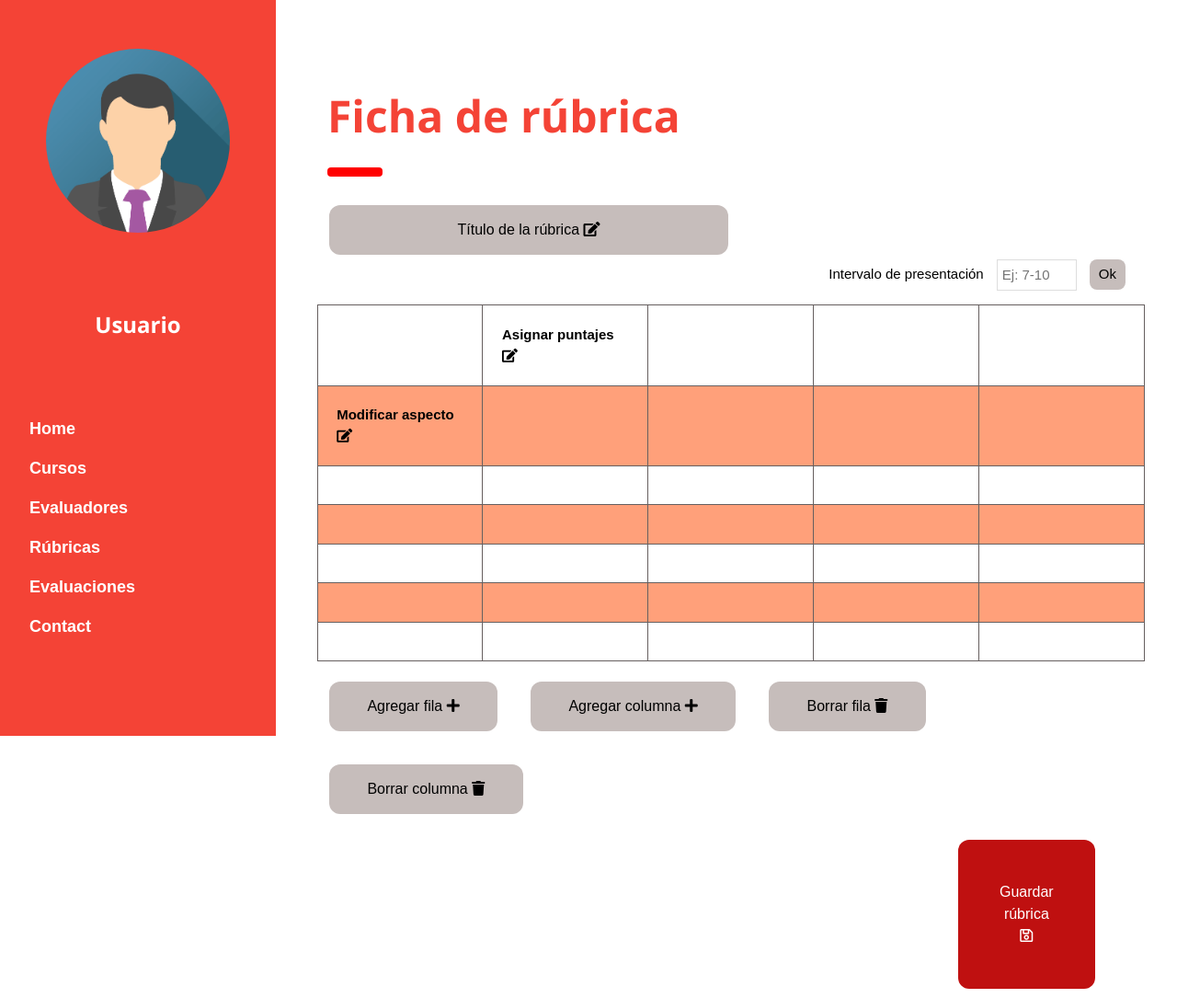
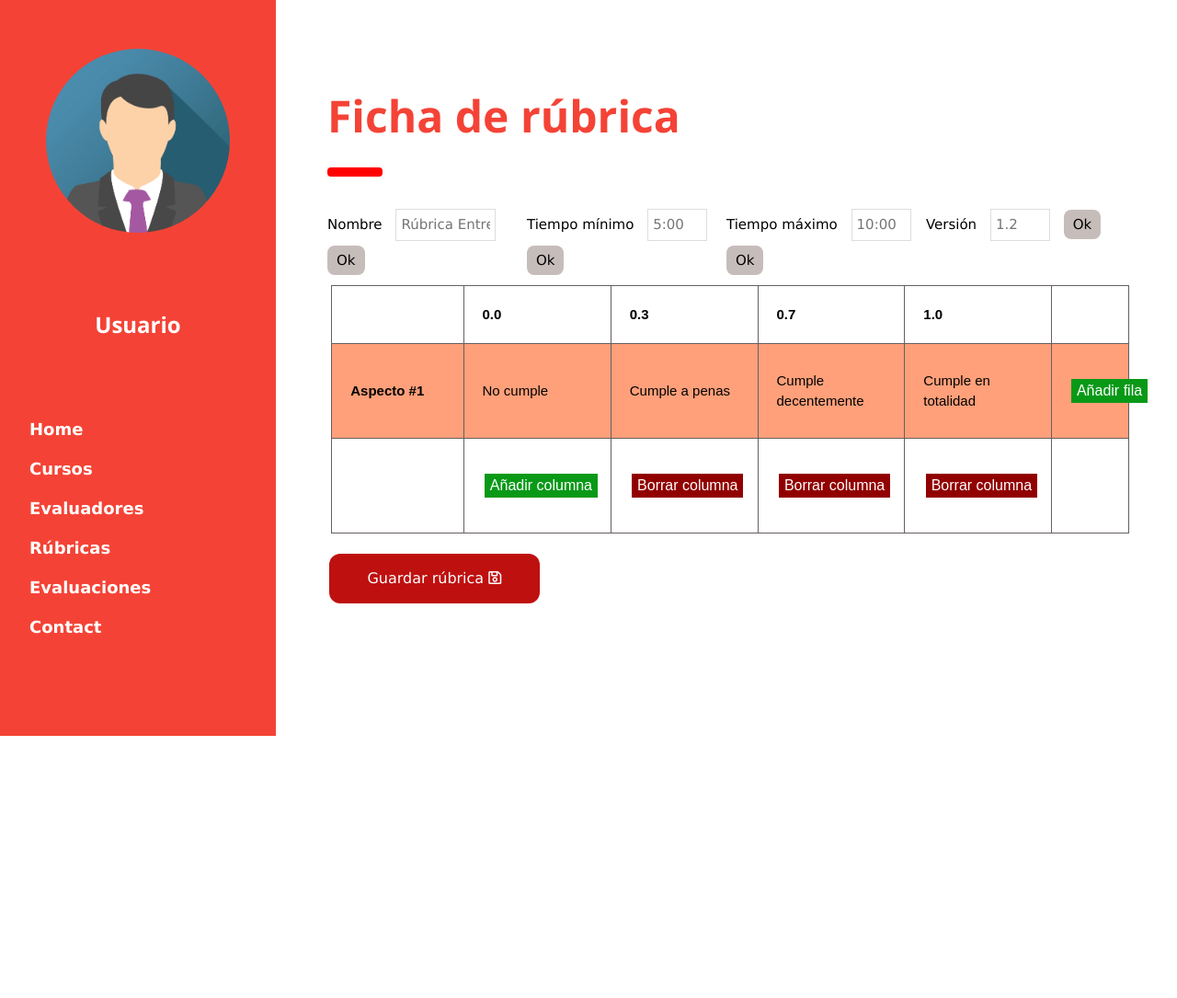
Before and after one commit to DCC-CC4401/2019-1-fsociety-T4, a Django app: page /EvPresentaciones/FichasRubricas/FichaRubricaAdministrador in a window 1280 px wide; the page is wider, and only the part inside the window is pictured. Shown: that part at 92% size. After the commit the page ends 800 px from the top of that part, so only its background shows below. Run offline with Django 3.2, Linux system fonts and the light colour scheme; some libraries are stand-ins or nearby versions.

Commit message:
Añadida funcionalidad html dinámica de modificar rúbrica. Falta guardar tabla en CSV

```diff
--- /dev/null
+++ b/EvPresentaciones/static/EvPresentaciones/ficharubrica.css
@@ -0,0 +1,137 @@
+.button2 {
+    background-color: #c6bdbb;
+    /* Green */
+    border: none;
+    color: black;
+    padding: 15px 32px;
+    text-align: center;
+    text-decoration: none;
+    display: inline-block;
+    font-size: 16px;
+    margin: 0.2px 2px;
+    cursor: pointer;
+}
+
+.button2 {
+    width: 50%;
+    border-radius: 12px;
+}
+
+.button2.button2:hover {
+    background-color: #FFA07A;
+}
+
+.form-inline label {
+    margin: 5px 0 5px 0;
+}
+
+.form-inline input {
+    vertical-align: middle;
+    margin: 5px 10px;
+    padding: 5px;
+    width: 50%;
+    background-color: #fff;
+    border: 1px solid #ddd;
+}
+
+.form-inline button {
+    padding: 5px 10px;
+    background-color: #c6bdbb;
+    border: none;
+    color: black;
+    cursor: pointer;
+    border-radius: 8px;
+}
+
+.form-inline button:hover {
+    background-color: #FFA07A;
+}
+
+table.orange {
+    font-family: arial, sans-serif;
+    border-collapse: collapse;
+    width: 100%;
+    cursor: pointer;
+    margin: 10px 0.5% 0.5%;
+}
+
+table.orange td,th {
+    border: 1px solid #665f5f;
+    text-align: left;
+    width: 20%;
+    padding: 2.3%;
+}
+table.orange tr:nth-child(even) {
+    background-color: #FFA07A;
+}
+
+.btn-group .button {
+    background-color: #c6bdbb;
+    border: none;
+    color: black;
+    padding: 15px 2%;
+    text-align: center;
+    text-decoration: none;
+    display: inline-block;
+    font-size: 16px;
+    cursor: pointer;
+    margin: 18px 2%;
+}
+
+.btn-group .button {
+    border-radius: 12px;
+}
+
+.btn-group .button:hover {
+    background-color: #FFA07A;
+}
+
+.button1 {
+    background-color: #BF1010;
+    border: none;
+    color: white;
+    padding: 15px 4.6%;
+    text-align: center;
+    text-decoration: none;
+    display: inline-block;
+    font-size: 16px;
+    margin: 18px 2%;
+    cursor: pointer;
+    border-radius: 12px;
+}
+
+.button1.button1:hover {
+    background-color: #FFA07A;
+}
+
+.button-add {
+    background-color: #099917;
+    border: none;
+    color: white;
+    text-align: center;
+    text-decoration: none;
+    display: inline-block;
+    font-size: 16px;
+    margin: 18px 2%;
+    /* cursor: pointer; */
+    /* border-radius: 12px; */
+}
+
+.button-add.button-add:hover {
+    background-color: #00e216;
+}
+
+.button-delete {
+    background-color: #910000;
+    border: none;
+    color: white;
+    text-align: center;
+    text-decoration: none;
+    display: inline-block;
+    font-size: 16px;
+    margin: 18px 2%;
+}
+
+.button-delete.button-delete:hover {
+    background-color: #e20000;
+}
--- a/EvPresentaciones/templates/EvPresentaciones/BASE/base.html
+++ b/EvPresentaciones/templates/EvPresentaciones/BASE/base.html
@@ -7,7 +7,9 @@
 <meta name="viewport" content="width=device-width, initial-scale=1">
 <link rel="stylesheet" href="{% static 'EvPresentaciones/style.css' %}">
 <link rel="stylesheet" href="{% static 'EvPresentaciones/w3.css' %}">
+<link rel="stylesheet" href="{% static 'EvPresentaciones/ficharubrica.css' %}">
 <link rel="stylesheet" href="https://fonts.googleapis.com/css?family=Poppins">
+<script src="https://ajax.googleapis.com/ajax/libs/jquery/3.4.0/jquery.min.js"></script>
 <link rel="stylesheet" href="https://use.fontawesome.com/releases/v5.8.1/css/all.css"
   integrity="sha384-50oBUHEmvpQ+1lW4y57PTFmhCaXp0ML5d60M1M7uH2+nqUivzIebhndOJK28anvf" crossorigin="anonymous">
 </head>
--- /dev/null
+++ b/EvPresentaciones/templates/EvPresentaciones/FichasRubricas/FichaRubricaAdministrador-1.html
@@ -0,0 +1,144 @@
+{% extends 'EvPresentaciones/BASE/base.html' %}
+{% block contenido %}
+    <!-- HEADER -->
+    <div class="w3-container" id="portada" style="margin-top:80px; margin-bottom:10px">
+        <h1 class="w3-xxxlarge w3-text-red"><b>Ficha de rúbrica</b></h1>
+        <hr style="width:50px;border:5px solid red" class="w3-round">
+    </div>
+
+    <div class="w3-container">
+        <div class="w3-quarter">
+            <form class="form-inline">
+                <label>Nombre</label>
+                <input placeholder="Rúbrica Entrega 4" name="nombre-rubrica">
+                <button type="submit">Ok</button>
+            </form>
+        </div>
+        <div class="w3-quarter">
+            <form class="form-inline">
+                <label>Tiempo mínimo</label>
+                <input placeholder="5:00" name="t-min" style="width: 30%">
+                <button type="submit">Ok</button>
+            </form>
+        </div>
+        <div class="w3-quarter">
+            <form class="form-inline">
+                <label>Tiempo máximo</label>
+                <input placeholder="10:00" name="t-max" style="width: 30%">
+                <button type="submit">Ok</button>
+            </form>
+        </div>
+        <div class="w3-quarter">
+            <form class="form-inline">
+                <label>Versión</label>
+                <input placeholder="1.2" name="version" style="width: 30%">
+                <button type="submit">Ok</button>
+            </form>
+        </div>
+    </div>
+
+    <div class="w3-container">
+        <table id="tabla-rubrica" class="orange">
+            <tr>
+                <th></th>
+                <th contenteditable='true'>0.0</th>
+                <th contenteditable='true'>0.3</th>
+                <th contenteditable='true'>0.7</th>
+                <th contenteditable='true'>1.0</th>
+                <th></th>
+            </tr>
+            <tr>
+                <th contenteditable='true'>Aspecto #1</th>
+                <td contenteditable='true'>No cumple</td>
+                <td contenteditable='true'>Cumple a penas</td>
+                <td contenteditable='true'>Cumple decentemente</td>
+                <td contenteditable='true'>Cumple en totalidad</td>
+                <td><input type='button' class='button-add' value='Añadir fila' onclick="addRow()"></td>
+            </tr>
+            <tr>
+                <th></th>
+                <td><input type='button' class='button-add' value='Añadir columna' onclick="addCol()"></td>
+                <td><input type='button' class='button-delete DeleteCol' value='Borrar columna' onclick="removeCol(this)"></td>
+                <td><input type='button' class='button-delete DeleteCol' value='Borrar columna' onclick="removeCol(this)"></td>
+                <td><input type='button' class='button-delete DeleteCol' value='Borrar columna' onclick="removeCol(this)"></td>
+                <td></td>
+            </tr>
+        </table>
+    </div>
+
+    <div class="w3-row">
+        <button class="button1">Guardar rúbrica <i class="far fa-save"></i></button>
+    </div>
+
+    <script>
+
+    // Añade una fila al final antes de los botones de columna
+    function addRow(){
+        var total = $('#tabla-rubrica tr').length; // Total de filas
+        var cantidadDeTds = $('#tabla-rubrica tbody tr:nth(1)').find("td").length - 1; // Menos el boton
+        var interior = "<th contenteditable='true'></th>";
+        for(var i = 0; i < cantidadDeTds; i++){
+            interior += "<td contenteditable='true'></td>";
+        }
+        interior += "<td><input type='button' class='button-delete' value='Borrar fila' onclick=\"removeRow(this)\"></td>";
+        var newRow = $("<tr>").append(interior).append("</tr>");
+        newRow.insertAfter($('#tabla-rubrica tbody tr:nth('+(total-2)+')')); // Insertar antes de los botones de columna
+    }
+
+    // Remueve la fila donde esta el boton
+    function removeRow(object){
+        $(object).closest('tr').remove();
+    }
+
+    function removeCol(object){
+        var ColIndex = $(object).closest("td").index(); // El boton siempre a a estar dentro de un td
+        //alert(ColIndex);
+        $("#tabla-rubrica tr").each(function(){ // Para todas las filas
+            // Spy la primera o la última
+            //alert($(this).index());
+            if($(this).index() == 0){
+                $(this).find("th:eq(" + ColIndex + ")").remove();
+            }else if($(this).index() == $('#tabla-rubrica tr').length - 1){
+                $(this).find("td:eq(" + (ColIndex-1) + ")").remove();
+            }else{
+                //alert("Borro elemento " + ColIndex - 1);
+                $(this).find("td:eq(" + (ColIndex-1) + ")").remove();
+            }
+        });
+    }
+
+    // Añade columna en la penultima fila (antes de los botones)
+    function addCol(){
+        $("#tabla-rubrica tr").each(function(){
+            if($(this).find("th").length != 1){ // Si soy cabecera
+                var n = $(this).find("th").length; // largo de yo
+                $(this).find("th:eq("+(n-1)+")").remove(); // Saco vacio
+                $(this).append("<th contenteditable='true'></th>"); // Pongo celda editable
+                $(this).append("<th></th>"); // Pongo vacio
+            }else{ // Si soy fila de abajo porque tengo un header en la primera columna
+                var total = $('#tabla-rubrica tr').length; // Total de filas
+                var yo = $(this).closest("tr").index();
+                //alert("total " + total+" yo " + yo);
+                if((total-1) == yo){ // Si soy la ultima fila
+                    var n = $(this).find("td").length; // Largo de td de ultima fila
+                    //var d = $(this).find("td:eq("+(n-2)+")").html(); // Copiar el boton eliminar
+                    $(this).find("td:eq("+(n-1)+")").remove(); // Borrar vacío
+                    $(this).append("<td><input type='button' class='button-delete DeleteCol' value='Borrar columna' onclick=\"removeCol(this)\"></td>"); // Agregar boton eliminar
+                    $(this).append("<td></td>"); // Agregar vacío
+
+                }else{
+                    var n = $(this).find("td").length; // Largo de fila actual
+                    var d = $(this).find("td:eq("+(n-1)+")").html(); // Copio boton
+                    $(this).find("td:eq("+(n-1)+")").remove(); // Saco boton
+                    $(this).append("<td contenteditable='true'></td>"); // Inserto celda vacia editable
+                    $(this).append("<td>"+d+"</td>"); // Inserto boton
+                }
+            }
+
+        })
+    }
+
+
+    </script>
+    <!-- End page content -->
+    {% endblock %}
--- a/EvPresentaciones/views.py
+++ b/EvPresentaciones/views.py
@@ -209,28 +209,32 @@ def Rubricas_admin(request):
     listaDeAspectos = []
     listaNombres = []
 
-    for rubrica in rubricas:
+    for rubrica in rubricas: # Para todas las rúbricas
         listaNombres.append(str(rubrica.nombre))
 
         # sacar los aspectos del archivo en csv
         aspectos = []
 
-        lineas = []
+        lineas = [] # tiene todas las filas
         # procesar archivo ingresado
         with open(rubrica.archivo) as csv_file:
             csv_reader = csv.reader(csv_file, delimiter=',')
             for row in csv_reader:
                 lineas.append(row)
+                print(row)
 
         for r in lineas[1:-1]:
-            aspectos.append(r[0])
+            aspectos.append(r[0]) # Saca la primera columna de la rubrica
+            print(r[0])
 
-        listaDeAspectos.append(aspectos)
+        listaDeAspectos.append(aspectos) # Es una fila con todos los aspectos
+        print(listaDeAspectos)
 
     listaEntregada = []
     for i in range(len(listaNombres)):
         # añadir el indice al final porque template es rarito y no acepta colocar id strings.
         listaEntregada.append([listaNombres[i], listaDeAspectos[i], i])
+    print(listaEntregada)
 
     return render(request, 'EvPresentaciones/Admin_interface/Rubricas_admin.html', {'lista': listaEntregada})
 
@@ -258,7 +262,7 @@ def Post_evaluaciones_admin(request):
 
 # ficha en donde los administradores crean nuevas rubricas
 def Ficha_Rubrica_admin(request):
-    return render(request, 'EvPresentaciones/FichasRubricas/FichaRubricaAdministrador.html')
+    return render(request, 'EvPresentaciones/FichasRubricas/FichaRubricaAdministrador-1.html')
 
 
 def Ficha_Rubrica_evaluador(request):
@@ -357,11 +361,12 @@ def ver_rubrica_detalle(request, nombre):
         for row in csv_reader:
             lineas.append(row)
 
-    tmax = lineas[-1][2]
-    tmin = lineas[-1][1]
+    #print(lineas)
+    tmax = lineas[-1][2]    # Extraer tiempo maximo en ultima fila
+    tmin = lineas[-1][1]    # Extraer tiempo minimo en ultima fila
 
-    lineas[0][0] = ''
-    lineas = lineas[:-1]
+    lineas[0][0] = ''       # Poner en blanco la primera columna de la primera fila
+    lineas = lineas[:-1]    # Quitar la ultima fila que contiene el tiempo
 
     return render(request, 'EvPresentaciones/Admin_interface/ver_rubrica_detalle.html',
                   {'lineas': lineas, 'tmax': tmax, 'tmin': tmin})
```
